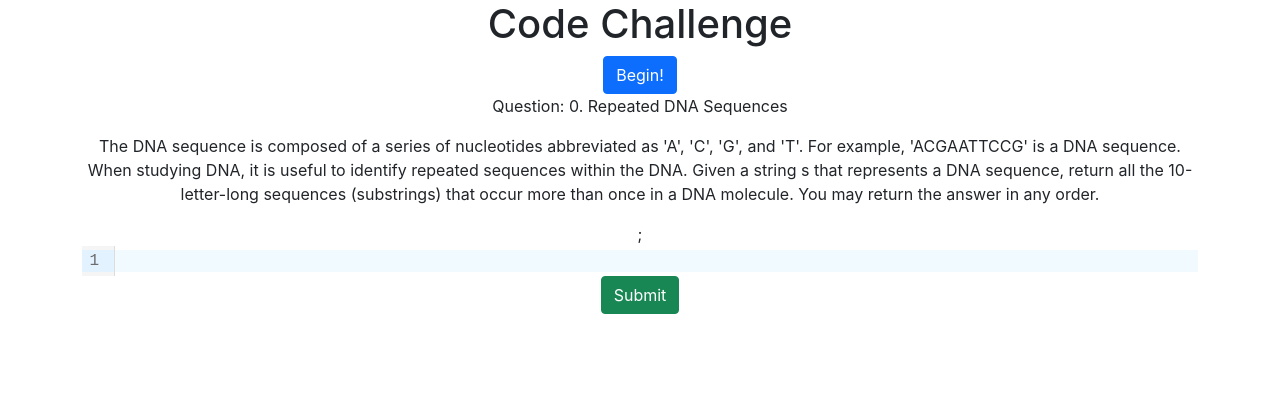
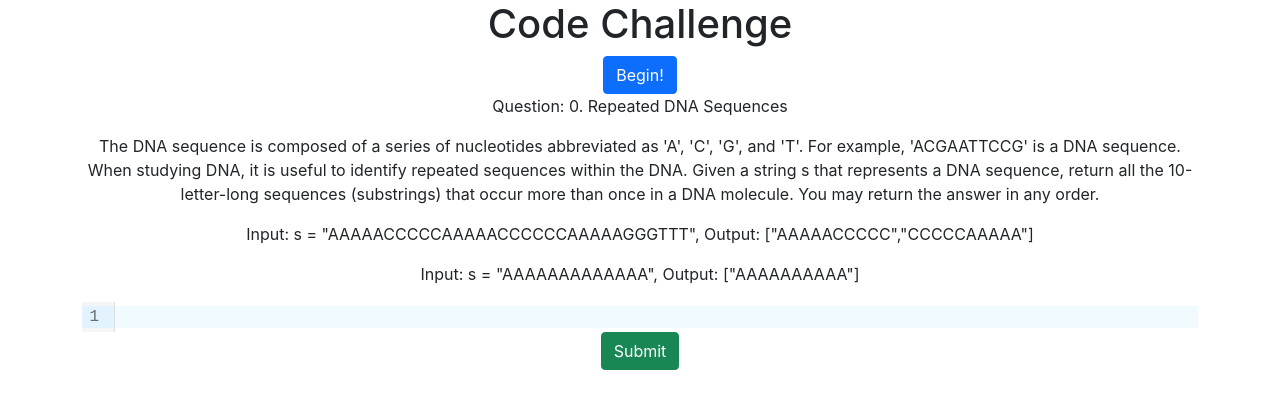
Before and after one commit to devboltio/students, a React (Create React App) app in the folder components/code-judge/: page / in a window 1280 px wide. Shown: the top 408 px of the page. Built offline with nearby package versions, Linux system fonts and the light colour scheme.

Commit message:
examples appearing

```diff
--- a/components/code-judge/package.json
+++ b/components/code-judge/package.json
@@ -19,7 +19,6 @@
     "react-dom": "^17.0.2",
     "react-scripts": "5.0.0",
     "styled-components": "^5.3.3",
-    "typescript": "^4.5.4",
     "web-vitals": "^2.1.0"
   },
   "scripts": {
@@ -50,10 +49,13 @@
     "@babel/core": "^7.16.7",
     "@babel/eslint-parser": "^7.16.5",
     "@babel/preset-react": "^7.16.7",
+    "@typescript-eslint/eslint-plugin": "^5.9.1",
+    "@typescript-eslint/parser": "^5.9.1",
     "eslint": "^8.6.0",
     "eslint-config-prettier": "^8.3.0",
     "eslint-plugin-prettier": "^4.0.0",
-    "prettier": "^2.5.1"
+    "prettier": "^2.5.1",
+    "typescript": "^4.5.4"
   },
   "engines": {
     "yarn": "YARN NO LONGER USED - use npm instead."
--- a/components/code-judge/src/components/ChallDescription.tsx
+++ b/components/code-judge/src/components/ChallDescription.tsx
@@ -3,29 +3,18 @@ import { Container, Row, Col } from 'react-bootstrap';
 
 // TODO: coding problems API.
 
-type Props = {
+interface QuestionProps {
   questDescr: string;
   questExs: string[]; //array of strings
   questTitle: string;
-  // userAns: []; //this will be the algorithm. Not sure about type
   //   questcallback: any; //not sure if need
   questNr: number;
-};
+}
 
-type UserAnswerObject = {
-  question: string;
-  answer: string; //this will be the algorithm they made
-  timeToComplete: number;
-  correct: boolean;
-  languageUsed: string;
-  correctAnswer: string;
-};
-
-const ChallengeDescription: React.FC<Props> = ({
+const ChallengeDescription: React.FC<QuestionProps> = ({
   questDescr,
   questExs,
   questTitle,
-  // userAns,
   //   questcallback, //need?
   questNr,
 }) => (
@@ -36,11 +25,12 @@ const ChallengeDescription: React.FC<Props> = ({
     <p dangerouslySetInnerHTML={{ __html: questDescr }} />
     <div>
       <Row>
-        {questExs.map((ex) => {
-          <p>{ex}</p>;
-        })}
+        <Col>
+          {questExs.map((ex) => (
+            <p>{ex}</p>
+          ))}
+        </Col>
       </Row>
-      ;
     </div>
   </Container>
 );
--- a/components/code-judge/src/components/Submit.tsx
+++ b/components/code-judge/src/components/Submit.tsx
@@ -2,7 +2,8 @@ import React from 'react';
 import { Button } from 'react-bootstrap';
 
 const Submit = () => {
-  const submit = (e: React.MouseEvent<HTMLButtonElement>) => {}; //should trigger a loading component, spinner maybe
+  const submit = (e: React.MouseEvent<HTMLButtonElement>) => {}; //should trigger a loading component, spinner maybe.
+  // And pass the user's code to the user answer
 
   return (
     <Button variant="success" type="submit" onClick={submit}>
```
Also changed, not shown: components/code-judge/src/App.tsx (+11 -2 lines), 2 other files (tests, documents, lock files or other folders).
